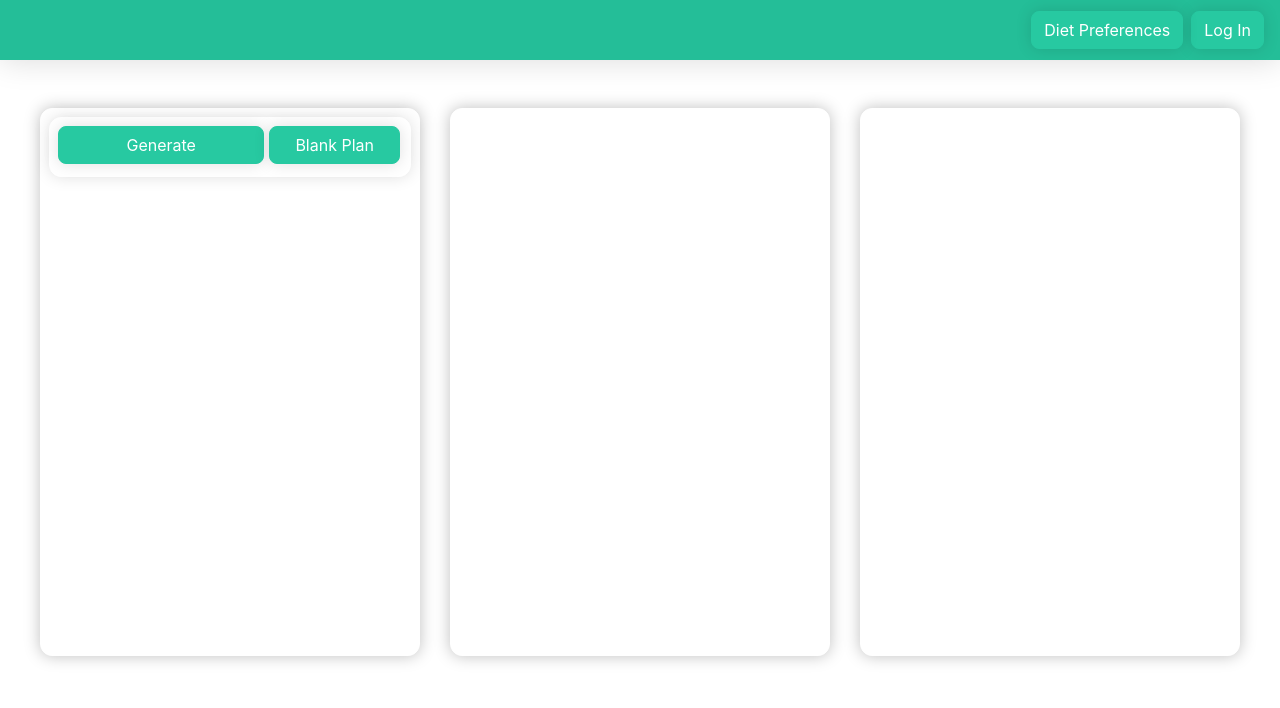
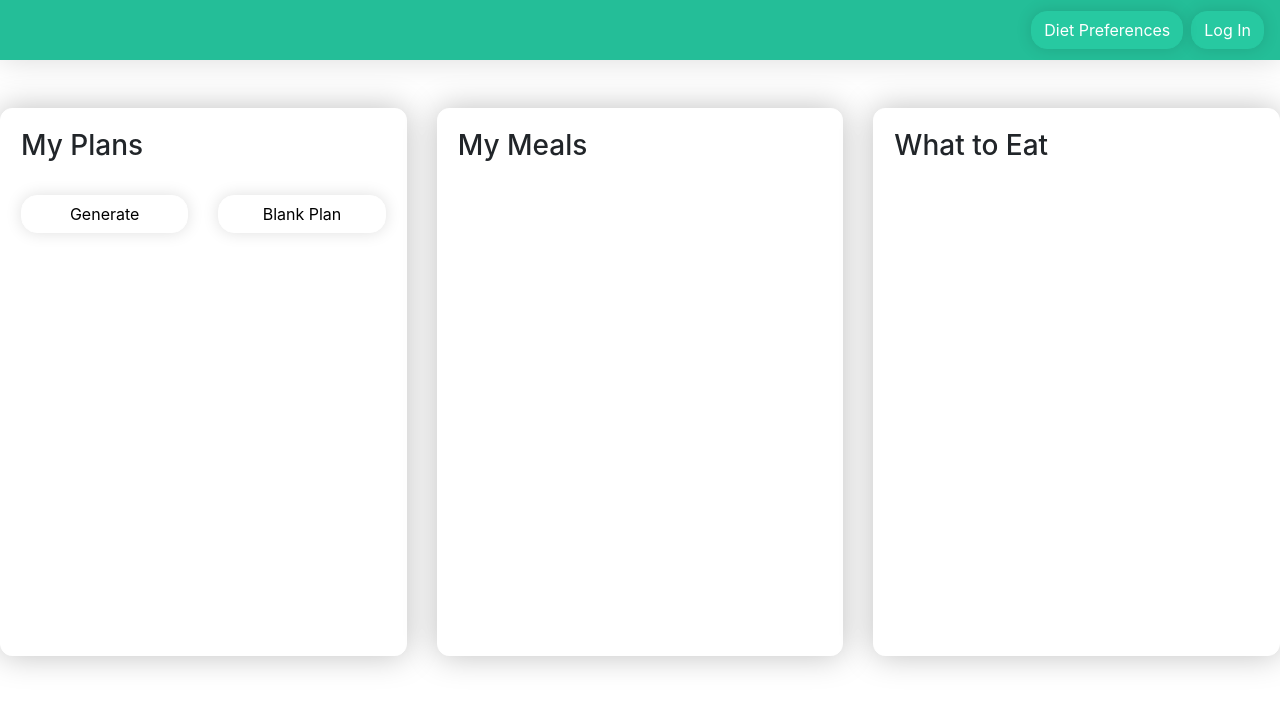
Before and after one commit to edwardpassagi/nutrition-app, a Flask app: page / in a window 1280 px wide. Shown: the top 708 px of the page. Run offline with Flask 2, Linux system fonts and the light colour scheme; data that the repository does not hold is empty; some libraries are stand-ins or nearby versions.

Commit message:
Stonov frontend fix (#18)
* prettified the front end

* minor changes to the front end

```diff
--- a/static/styles/home.css
+++ b/static/styles/home.css
@@ -1,18 +1,28 @@
 :root{
+  --l-red: #f33e56;
+  --red: #d63248;
   --vl-green: #2bddb1;
   --l-green: #27c9a1;
   --green: #24be98;
-  --d-green: #24be98;
+  --d-green: #125f4c;
   --b-green: #202d2a;
   --b-radius: 12px;
-  --btn-radius: 8px;
+  --btn-radius: 16px;
   --nav-height: 60px;
+}
+.form-control:focus {
+    box-shadow: none !important;
+}
+.navbar{
+    background-color: var(--green);
+    min-height: var(--nav-height);
+    box-shadow: 0 0 32px rgba(0,0,0,0.15);
 }
 .panel{
   border-color: white;
   height: 100%;
-  box-shadow: 0 0 16px rgba(0,0,0,0.25);
-  padding: 8px;
+  box-shadow: 0 0 32px rgba(0,0,0,0.25);
+  padding: 20px;
   border-radius: var(--b-radius);
 }
 .panel-item{
@@ -20,23 +30,26 @@
   min-height: 15vh;
   box-shadow: 0 0 16px rgba(0,0,0,0.125);
   outline: none;
-  padding: 8px;
+  padding: 16px;
   border-radius: var(--b-radius);
 }
 .panel-small{
   min-height: 5vh;
 }
 .panel-btn{
-    /* padding: 0px;
-    min-height: 6px; */
-    min-height: 60px;
+    padding: 0px;
+    min-height: 6px;
     min-width: 100%;
-    margin-top: calc(6vh);
+    margin-top: calc(-4.5vh);
+}
+.calories{
+    text-align: left;
+    /* padding-top: 0px; */
 }
 .container-meals{
   margin: auto;
   margin-top: calc(var(--nav-height) + 48px);
-  max-width: 1200px;
+  max-width: 1300px;
   height: calc(80vh - var(--nav-height) - 32px);
 }
 .collapsing{
@@ -44,6 +57,8 @@
   transition: none;
   display: none;
 }
+
+/* The Primary Button Attributes */
 .btn-primary{
     box-shadow: 0 0 16px rgba(0,0,0,0.125);
     border-radius: var(--btn-radius);
@@ -55,12 +70,56 @@
     background-color: var(--vl-green);
     border-color: var(--vl-green); /*set the color you want here*/
 }
-.navbar{
-    background-color: var(--green);
-    min-height: var(--nav-height);
-    box-shadow: 0 0 32px rgba(0,0,0,0.15);
+.btn-primary:active,
+.btn-primary:focus{
+    border-radius: var(--btn-radius);
+    background-color: var(--vl-green) !important;
+    border-color: var(--vl-green) !important; /*set the color you want here*/
+    box-shadow: 0 0 0px 6px rgba(96, 240, 185, 0.25) !important;
 }
-.calories{
-    text-align: left;
-    /* padding-top: 0px; */
+
+/* The secondary button attributes */
+.btn-secondary{
+    box-shadow: 0 0 16px rgba(0,0,0,0.125);
+    border-radius: var(--btn-radius);
+    background-color: white;
+    border-color: white; /*set the color you want here*/
+    color: black;
 }
+.btn-secondary:hover{
+    border-radius: var(--btn-radius);
+    background-color: var(--l-green);
+    border-color: var(--l-green); /*set the color you want here*/
+    color: white;
+}
+.btn-secondary:active,
+.btn-secondary:focus{
+    border-radius: var(--btn-radius);
+    background-color: var(--vl-green) !important;
+    border-color: var(--vl-green) !important; /*set the color you want here*/
+    color: white;
+    box-shadow: 0 0 0px 6px rgba(96, 240, 185, 0.25) !important;
+}
+
+/* The danger button attributes */
+.btn-danger{
+    box-shadow: 0 0 8px rgba(0,0,0,0.085);
+    border-radius: var(--btn-radius);
+    background-color: white;
+    border-color: white; /*set the color you want here*/
+    color: var(--red);
+}
+.btn-danger:hover{
+    border-radius: var(--btn-radius);
+    background-color: var(--l-red);
+    border-color: var(--l-red); /*set the color you want here*/
+    color: white;
+}
+.btn-danger:active,
+.btn-danger:focus{
+    border-radius: var(--btn-radius);
+    background-color: var(--l-red);
+    border-color: var(--l-red); /*set the color you want here*/
+    color: white;
+    box-shadow: 0 0 0px 6px rgba(240, 96, 96, 0.25) !important;
+}
--- a/templates/home.html
+++ b/templates/home.html
@@ -10,7 +10,6 @@
 </head>
 
 <body>
-    <div>
     <div class="container-sm">
         <nav class="navbar fixed-top">
             <ul class="navbar-nav ml-auto">
@@ -25,24 +24,23 @@
         <div class="row" style="height:inherit;">
             <div class="col-4">
                 <div class="card panel">
-                        <!-- The container hodling the header buttons -->
-                        <div class="card panel-item" style="min-height: 7.5vh;">
-                            <div class="card-body" style="padding:0px">
-                                <button class="btn btn-primary" type="button"
-                                data-toggle="collapse" data-target="#generateCollapse"
-                                aria-expanded="false" aria-controls="generateCollapse"
-                                style="width: 60%;">Generate</button>
-                                <a class="btn btn-primary" href="login.html" role="button"
-                                style="width: calc(40% - 6px);">Blank Plan</a>
+                    <h3>My Plans</h3>
+                    <br>
+                    <!-- The container is hodling the header buttons -->
+                    <div class="row">
+                        <div class="col">
+                            <button class="btn btn-secondary btn-block" id="genButton">Generate</button>
+                        </div>
+                        <div class="col">
+                            <button class="btn btn-secondary btn-block" id="blankPlanButton">Blank Plan</button>
                         </div>
                     </div>
                     <br>
 
                     <!-- The collapsible container that holds the generate form -->
-                        <div class="collapse" id="generateCollapse">
+                    <div class="collapse" id="genCollapse">
                         <div class="card card-body panel-item" style="min-height:7.5vh;">
                             <p>Plan Preferences</p>
-<!-- TODO: change the action -->
                             <form method="post" action="/plan/generate">
                                 <div class="form-group input-group">
                                     <div class="input-group-prepend">
@@ -56,22 +54,49 @@
                                     </div>
                                     <input class="form-control" name="planNumMeals" value="" type="number" placeholder = "3 meals" autocomplete="off" required>
                                 </div>
-<!-- TODO: The submit should add a plan with the provided name -->
-                                    <input class="form-control btn btn-primary" type="submit" value="Submit">
+                                <input class="form-control btn btn-primary" type="submit" value="Generate Plan">
                             </form>
                         </div>
                         <br>
                     </div>
+
+                    <!-- The collapsible container that holds the blank plan form -->
+                    <div class="collapse" id="blankPlanCollapse">
+                        <div class="card card-body panel-item" style="min-height:7.5vh;">
+                            <p>Plan Preferences</p>
+<!-- TODO: change the action -->
+                            <form method="post" action="/plan/generate">
+                                <div class="form-group input-group">
+                                    <div class="input-group-prepend">
+                                        <span class="input-group-text" id="basic-addon1">Plan Name</span>
+                                    </div>
+                                    <input class="form-control" name="planName" value="" type="text" autocomplete="off" required>
+                                </div>
+<!-- TODO: The submit should add a blank plan with the provided name -->
+                                <input class="form-control btn btn-primary" type="submit" value="Create Blank Plan">
+                            </form>
+                        </div>
+                        <br>
+                    </div>
+
+                    <!-- the for-loop that generates all plan cards -->
                 {% for plan in plans %}
                     <tr>
                         <!-- All plan containers -->
                         <div class="card panel-item">
                             <div class="card-body" style="padding:0px">
+                                <div class="row" style="min-height: 100%;">
+                                    <div class="col"
+                                    style="transform: rotate(0); min-height: 100%;">
                                         <p>{{plan['plan_name']}}</p>
-                                    <p class="calories">{{plan['plan_calories']}} cal</p>
-                                    <a href="/details/planid:{{plan['plan_id']}}" class="btn panel-btn btn-primary"></a>
-<!-- TODO: THIS SHOULD DELETE A PLAN!!!! -->
-                                    <td><a href="/plan/delete/{{plan['plan_id']}}" class="btn btn-danger">Delete</a></td>
+                                        <p>{{plan['plan_calories']}} cal</p>
+                                        <a href="/details/planid:{{plan['plan_id']}}" class="stretched-link"></a>
+                                    </div>
+                                    <div class="col-1">
+                                        <td><a href="/plan/delete/{{plan['plan_id']}}" class="btn btn-danger float-right">Delete</a></td>
+                                    </div>
+                                </div>
+                                <a class="btn panel-btn btn-primary"></a>
                             </div>
                         </div>
                         <br>
@@ -80,23 +105,47 @@
                     {% endfor %}
                 </div>
             </div>
+
             <div class="col-4">
                 <div class="card panel">
+                    <h3>My Meals</h3>
+                    <br>
                     {% if planID %}
-                        <div class="card panel-item" style="min-height: 7.5vh;">
-                            <div class="card-body" style="padding:0px">
-                                <a class="btn btn-primary" href="login.html" role="button"
-                                style="width: 60%;">Regenerate Plan</a>
-                                <button class="btn btn-primary" type="button"
-                                data-toggle="collapse" data-target="#addBlankMealCollapse"
-                                aria-expanded="false" aria-controls="addBlankMealCollapse"
-                                style="width: calc(40% - 6px);">Blank Meal</button>
+                    <div class="row">
+                        <div class="col">
+                            <button class="btn btn-secondary btn-block" id="reGenButton">Regenerate Plan</button>
+                        </div>
+                        <div class="col">
+                            <button class="btn btn-secondary btn-block" id="blankMealButton">Blank Meal</button>
                         </div>
                     </div>
                     <br>
-                        <div class="collapse" id="addBlankMealCollapse">
+
+                    <!-- The regenerate collapse form -->
+                    <div class="collapse" id="reGenCollapse">
                         <div class="card card-body panel-item" style="min-height:7.5vh;">
+                            <p>Plan Preferences</p>
 <!-- TODO: change the action -->
+                            <form method="post" action="/plan/TODO:">
+                                <div class="form-group input-group">
+                                    <div class="input-group-prepend">
+                                        <span class="input-group-text" id="basic-addon1">Number of Meals</span>
+                                    </div>
+                                    <input class="form-control" name="planNumMeals" value="" type="number" placeholder = "3 meals" autocomplete="off" required>
+                                </div>
+                                <input class="form-control btn btn-primary" type="submit" value="Regenerate Plan">
+                            </form>
+                        </div>
+                        <br>
+                    </div>
+
+                    <!-- the Blank meal collapse form -->
+                    <div class="collapse" id="blankMealCollapse">
+                        <div class="card card-body panel-item" style="min-height:7.5vh;">
+                            <p>Meal Preferences</p>
+<!-- TODO: change the action -->
+<!-- TODO: The submit should add a meal with the provided name -->
+<!-- DON'T FORGET! the meal must be attached to the current plan (somehow?) -->
                             <form method="post" action="/TODO">
                                 <div class="form-group input-group">
                                     <div class="input-group-prepend">
@@ -104,48 +153,62 @@
                                     </div>
                                     <input class="form-control" name="mealName" value="" type="text" autocomplete="off" required>
                                 </div>
-<!-- TODO: The submit should add a meal with the provided name -->
-<!-- DON'T FORGET! the meal must be attached to the current plan (somehow?) -->
                                 <input class="form-control btn btn-primary" type="submit" value="Add Meal">
                             </form>
                         </div>
                         <br>
                     </div>
+
+                    <!-- The for loop containing all meals -->
                 {% for meal in meals %}
-                        <!--This container holds all the meals-->
                     <div class="card panel-item">
+                        <div class="card-body" style="padding:0px">
+                            <div class="row" style="min-height: 100%;">
+                                <div class="col"
+                                style="transform: rotate(0); min-height: 100%;">
                                     <p>{{meal['meal_name']}}</p>
-                            <p class="calories">{{meal['meal_calories']}}</p>
-                            <a href="/details/planid:{{planID}}/mealid:{{meal['meal_id']}}" class="btn panel-btn btn-primary"></a>
-<!-- TODO: THIS SHOULD DELETE A MEAL!!!! -->
-                            <td><a href="/remove/planid:{{planID}}/mealid:{{meal['meal_id']}}" class="btn btn-danger">Delete</a></td>
+                                    <p class="calories">{{meal['meal_calories']}} cal</p>
+                                    <a href="/details/planid:{{planID}}/mealid:{{meal['meal_id']}}" class="stretched-link"></a>
+                                </div>
+                                <div class="col-1">
+                                    <td><a href="/remove/planid:{{planID}}/mealid:{{meal['meal_id']}}" class="btn btn-danger float-right">Delete</a></td>
+                                </div>
+                            </div>
+                            <a class="btn panel-btn btn-primary"></a>
+                        </div>
                     </div>
                     <br>
                 {% endfor %}
                 {% endif %}
                 </div>
             </div>
+
             <div class="col-4">
                 <div class="card panel">
+                    <h3>What to Eat</h3>
+                    <br>
                     {% if mealID %}
-                        <div class="card panel-item" style="min-height: 7.5vh;">
-                            <div class="card-body" style="padding:0px">
-                                <a class="btn btn-primary" href="login.html" role="button"
-                                style="width: 60%;">Lookup Food</a>
-                                <button class="btn btn-primary" type="button"
-                                data-toggle="collapse" data-target="#addCustomFoodCollapse"
-                                aria-expanded="false" aria-controls="addCustomFoodCollapse"
-                                style="width: calc(40% - 6px);">Add Custom</button>
+                    <div class="row">
+                        <div class="col">
+                            <button class="btn btn-secondary btn-block" id="lookupButton">Lookup Food</button>
+                        </div>
+                        <div class="col">
+                            <button class="btn btn-secondary btn-block" id="addFoodButton">Add Custom</button>
                         </div>
                     </div>
                     <br>
-                        <div class="collapse" id="addCustomFoodCollapse">
+
+                    <!-- This collapsible holds the add food form -->
+                    <div class="collapse" id="addFoodCollapse">
                         <div class="card card-body panel-item" style="min-height:7.5vh;">
+                            <p>Food Preferences</p>
 <!-- TODO: change the action -->
+<!-- TODO: The submit should add a food with the provided name -->
+<!-- DON'T FORGET! the food must be attached to the current meal (somehow?) -->
                             <form method="post" action="/add/food/mealid:mealID">
                                 <div class="form-group input-group">
                                     <div class="input-group-prepend">
-                                            <span class="input-group-text" id="basic-addon1">Meal Name</span>
+                                        <span class="input-group-text" id="basic-addon1">Food Name</span>
                                     </div>
                                     <input class="form-control" name="foodName" value="" type="text" autocomplete="off" required>
                                 </div>
@@ -155,20 +218,28 @@
                                     </div>
                                     <input class="form-control" name="foodCalories" value="" type="number" autocomplete="off" required>
                                 </div>
-<!-- TODO: The submit should add a food with the provided name -->
-<!-- DON'T FORGET! the food must be attached to the current meal (somehow?) -->
                                 <input class="form-control btn btn-primary" type="submit" value="Add Custom Food">
                             </form>
                         </div>
                         <br>
                     </div>
+
                     {% for food in foods %}
                     <tr>
                         <!--This container holds all the foods-->
                         <div class="card panel-item">
+                            <div class="card-body" style="padding:0px">
+                                <div class="row" style="min-height: 100%;">
+                                    <div class="col"
+                                    style="transform: rotate(0); min-height: 100%;">
                                         <p>{{food['food_name']}}</p>
                                         <p class="calories">{{food['food_calories']}} cal</p>
-                                    <td><a href="/food/removeFromMeal/planid:{{planID}}/mealid:{{mealID}}/foodid:{{food['food_id']}}" class="btn btn-danger">Delete</a></td>
+                                    </div>
+                                    <div class="col-1">
+                                        <td><a href="/food/removeFromMeal/planid:{{planID}}/mealid:{{mealID}}/foodid:{{food['food_id']}}" class="btn btn-danger float-right">Delete</a></td>
+                                    </div>
+                                </div>
+                            </div>
                         </div>
                         <br>
 
@@ -179,5 +250,27 @@
             </div>
         </div>
     </div>
-    </div>
+    <script type="text/javascript">
+        $(document).ready(function(){
+            $('#genButton').click(function(){
+                $('#genCollapse').collapse('toggle');
+                $('#blankPlanCollapse').collapse('hide');
+            })
+            $('#blankPlanButton').click(function(){
+                $('#blankPlanCollapse').collapse('toggle');
+                $('#genCollapse').collapse('hide');
+            })
+            $('#blankMealButton').click(function(){
+                $('#blankMealCollapse').collapse('toggle');
+                $('#reGenCollapse').collapse('hide');
+            })
+            $('#reGenButton').click(function(){
+                $('#reGenCollapse').collapse('toggle');
+                $('#blankMealCollapse').collapse('hide');
+            })
+            $('#addFoodButton').click(function(){
+                $('#addFoodCollapse').collapse('toggle');
+            })
+        });
+    </script>
 </body>
```
Lines whose indentation alone changed are shown as unchanged.
